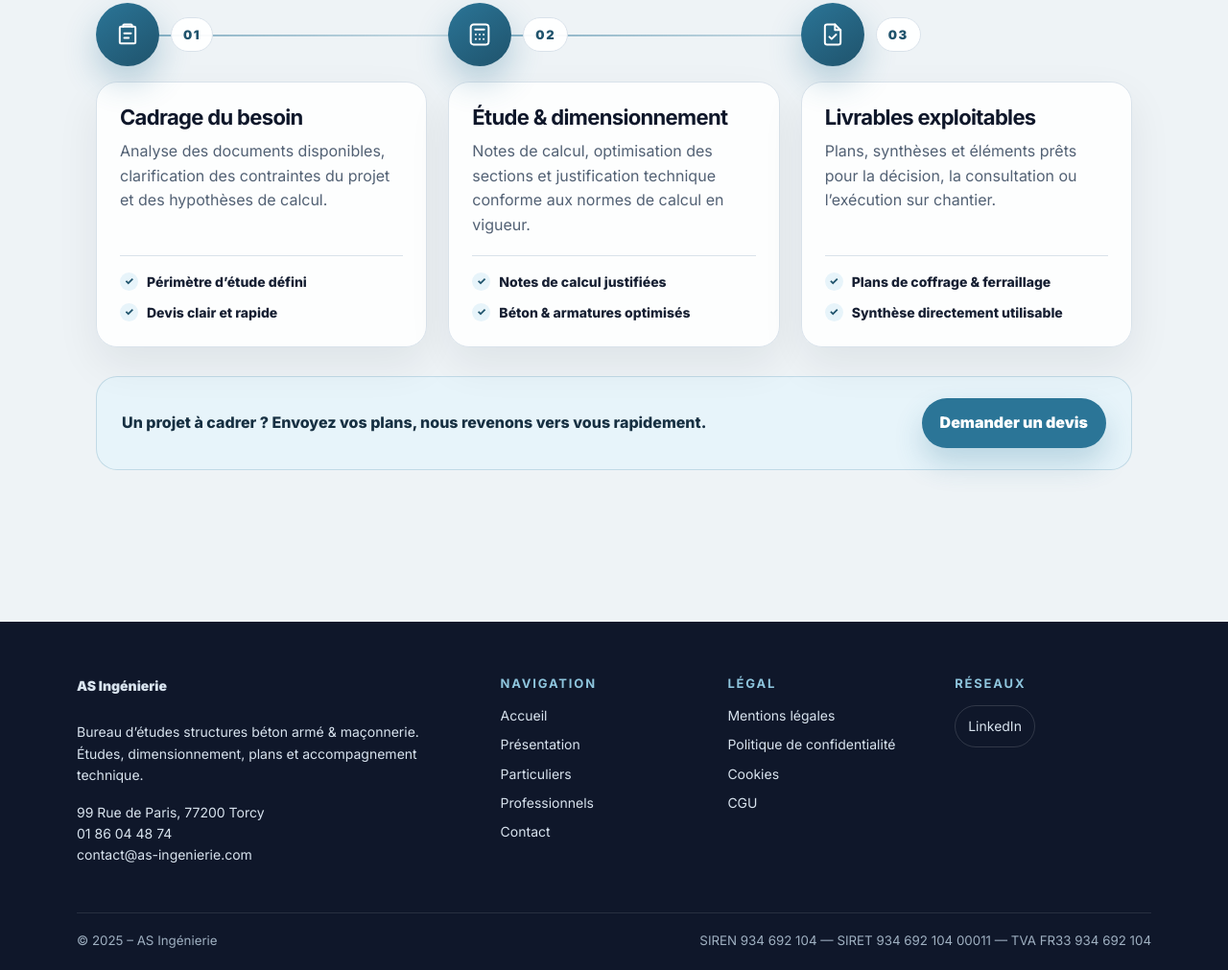
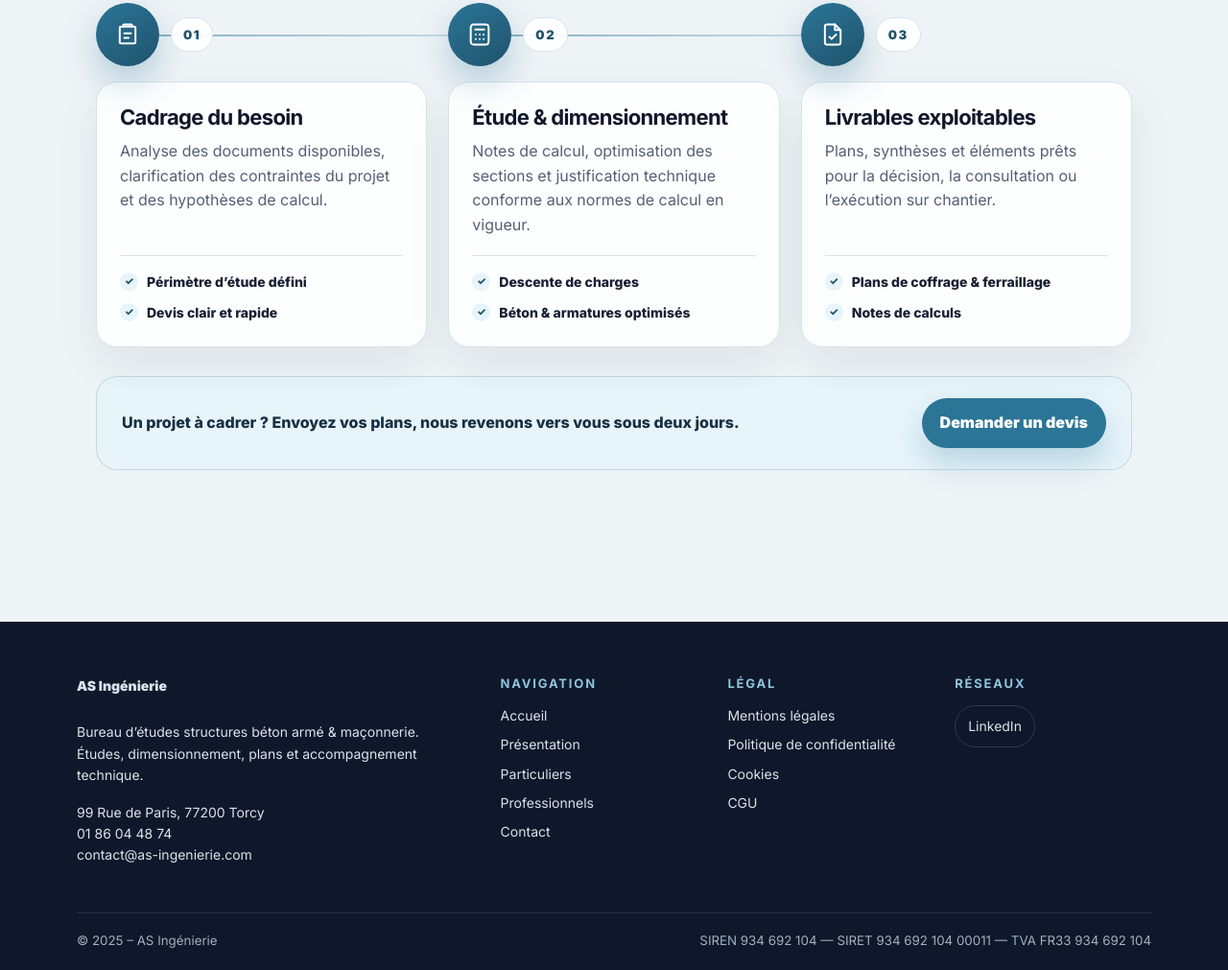
Before and after one commit to Anis-T/as-ingenierie-site, a website: page index.html in a window 1280 px wide. Shown: the part 1568-2579 px from the top of the page at 96% size. Drawn offline with Linux system fonts and the light colour scheme.

Commit message:
Corrections textes

```diff
--- a/index.html
+++ b/index.html
@@ -125,7 +125,7 @@
             <h3>Étude &amp; dimensionnement</h3>
             <p>Notes de calcul, optimisation des sections et justification technique conforme aux normes de calcul en vigueur.</p>
             <ul class="journey-deliverables">
-              <li>Notes de calcul justifiées</li>
+              <li>Descente de charges</li>
               <li>Béton &amp; armatures optimisés</li>
             </ul>
           </div>
@@ -147,14 +147,14 @@
             <p>Plans, synthèses et éléments prêts pour la décision, la consultation ou l’exécution sur chantier.</p>
             <ul class="journey-deliverables">
               <li>Plans de coffrage &amp; ferraillage</li>
-              <li>Synthèse directement utilisable</li>
+              <li>Notes de calculs</li>
             </ul>
           </div>
         </li>
       </ol>
 
       <div class="journey-footer">
-        <p>Un projet à cadrer&nbsp;? Envoyez vos plans, nous revenons vers vous rapidement.</p>
+        <p>Un projet à cadrer&nbsp;? Envoyez vos plans, nous revenons vers vous sous deux jours.</p>
         <a class="btn primary" href="mailto:contact@as-ingenierie.com?subject=Demande%20devis%20-%20AS%20Ing%C3%A9nierie">Demander un devis</a>
       </div>
     </section>
```
Also changed, not shown: presentation.html (+1 -1 lines), professionnels.html (+2 -2 lines).
